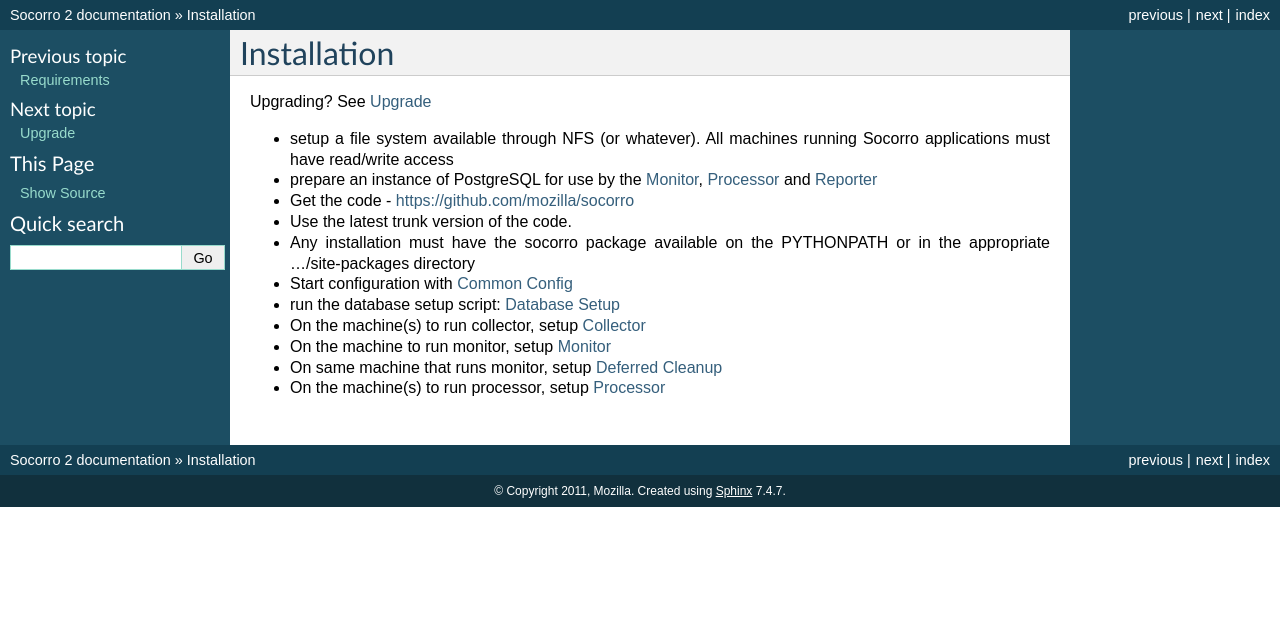
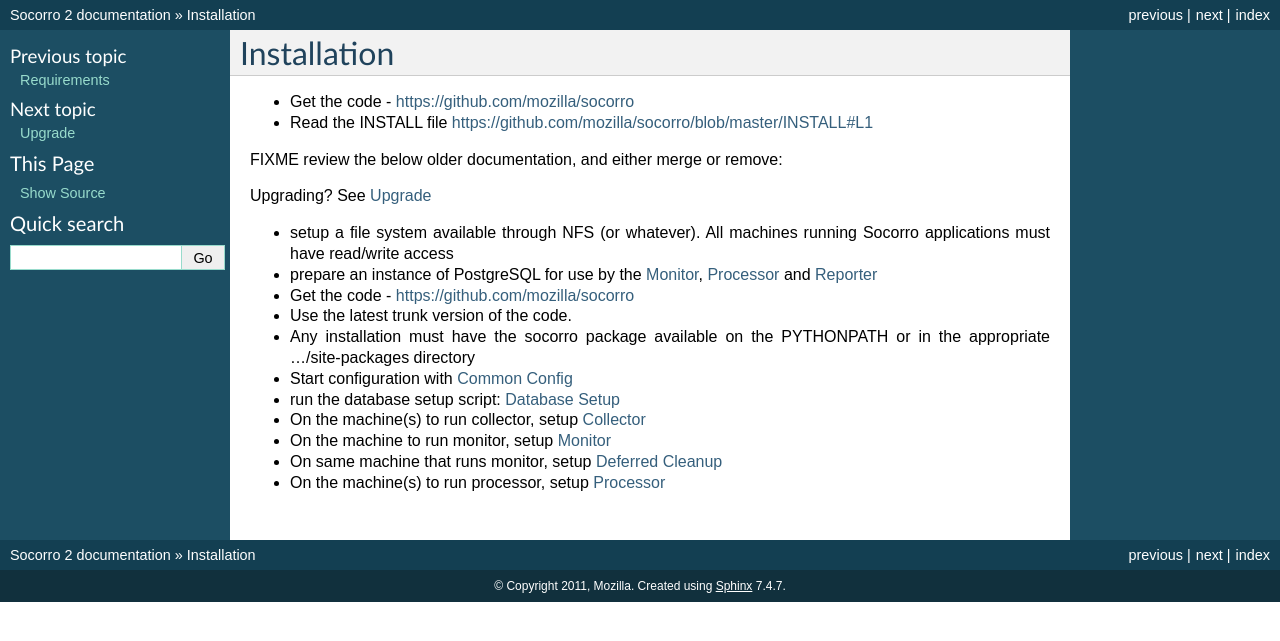
Before and after one commit to mozilla/socorro-docs, a Sphinx documentation site: the page built from docs/installation.rst, in a window 1280 px wide. Shown: the top 641 px of the page. Built offline with Sphinx 7.4.7, drawn with Linux system fonts in a browser that asks for light colours.

Commit message:
Update docs/installation.rst

```diff
--- a/docs/installation.rst
+++ b/docs/installation.rst
@@ -5,6 +5,11 @@
 
 Installation
 ============
+
+* Get the code - https://github.com/mozilla/socorro
+* Read the INSTALL file https://github.com/mozilla/socorro/blob/master/INSTALL#L1
+
+FIXME review the below older documentation, and either merge or remove:
 
 Upgrading? See :ref:`upgrade-chapter`
 
```
